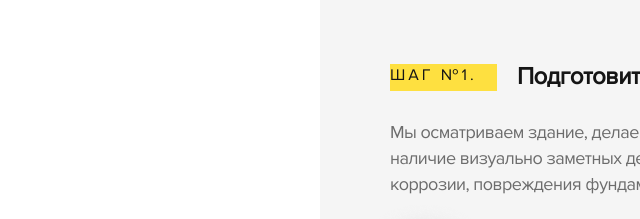
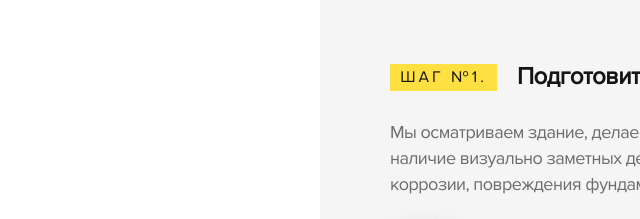
Before and after one commit to dzianisshupenka/engineering-diagnostics, a plain HTML site: page index.html in a window 1280 px wide. Shown: the part 2350-2569 px from the top of the page, 640-1280 px from the left. Drawn offline with Linux system fonts and the light colour scheme.

Commit message:
fix style

```diff
--- a/css/style.css
+++ b/css/style.css
@@ -443,8 +443,9 @@
     height: 27px;
     font-family: Proxima Nova;
     font-size: 16px;
-    line-height: 23px;
+    line-height: 27px;
     letter-spacing: 3px;
+    text-align: center;
     text-transform: uppercase;
     color: #151515;
     background: #FEE040;
```
